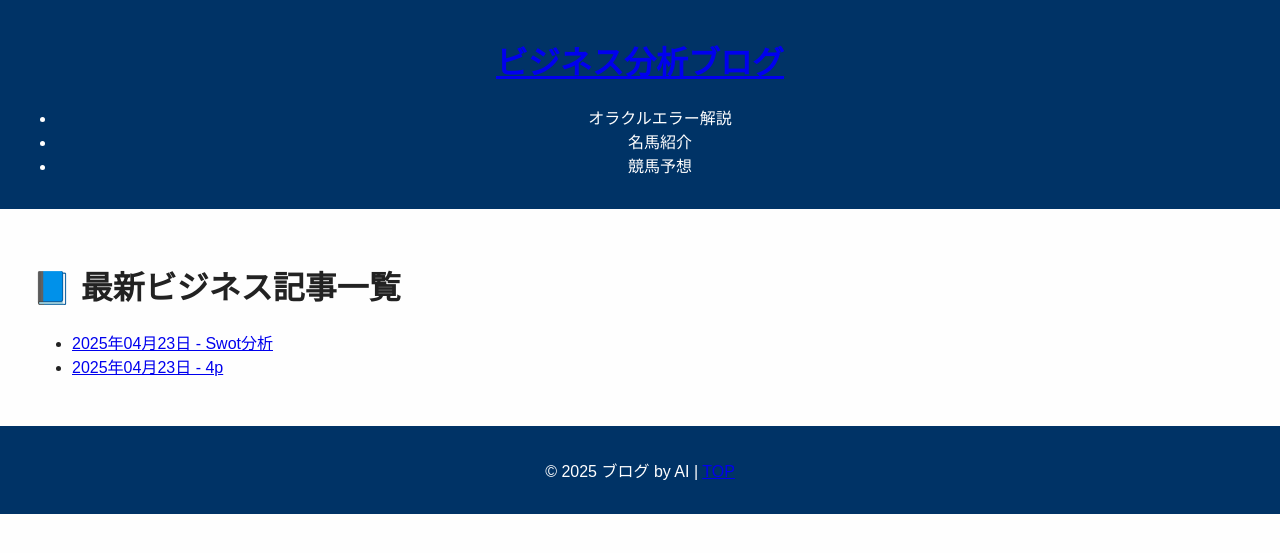
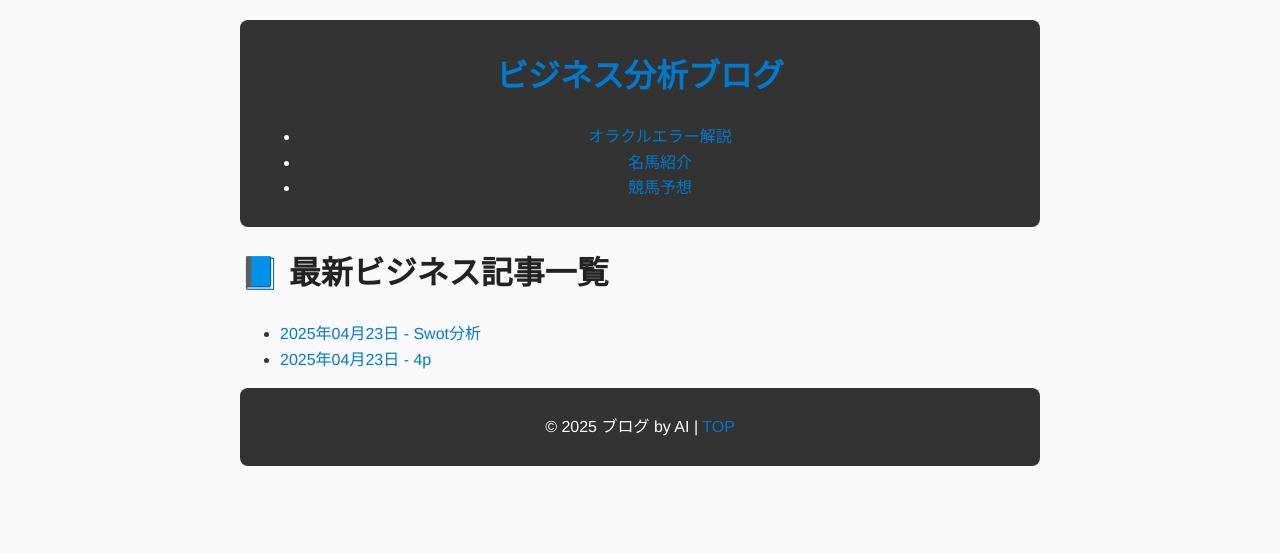
Before and after one commit to zin1985/new_business_blog, a Jekyll site: the page built from index.md, in a window 1280 px wide. Shown: the top 553 px of the page. Built offline with Jekyll 4.4.1, drawn with Linux system fonts in a browser that asks for light colours.

Commit message:
Add files via upload

```diff
--- a/assets/style.css
+++ b/assets/style.css
@@ -1,21 +1,54 @@
 
 body {
-  font-family: sans-serif;
-  margin: 0;
-  padding: 0;
-  background-color: #fefefe;
+  font-family: 'Helvetica Neue', Helvetica, Arial, sans-serif;
+  line-height: 1.6;
+  color: #333;
+  background: #f9f9f9;
+  padding: 20px;
+  max-width: 800px;
+  margin: auto;
 }
+
 header, footer {
-  background-color: #003366;
+  background: #333;
   color: white;
+  padding: 10px 20px;
   text-align: center;
-  padding: 1em;
+  border-radius: 8px;
 }
-nav a {
-  color: white;
-  margin: 0 10px;
+
+a {
+  color: #007acc;
   text-decoration: none;
 }
-main {
-  padding: 2em;
+
+a:hover {
+  text-decoration: underline;
 }
+
+h1, h2, h3 {
+  color: #222;
+}
+
+pre {
+  background: #2d2d2d;
+  color: #f8f8f2;
+  padding: 10px;
+  overflow-x: auto;
+  border-radius: 6px;
+}
+
+table {
+  width: 100%;
+  border-collapse: collapse;
+  margin-top: 20px;
+}
+
+table, th, td {
+  border: 1px solid #ddd;
+}
+
+th, td {
+  padding: 10px;
+  text-align: left;
+}
```
